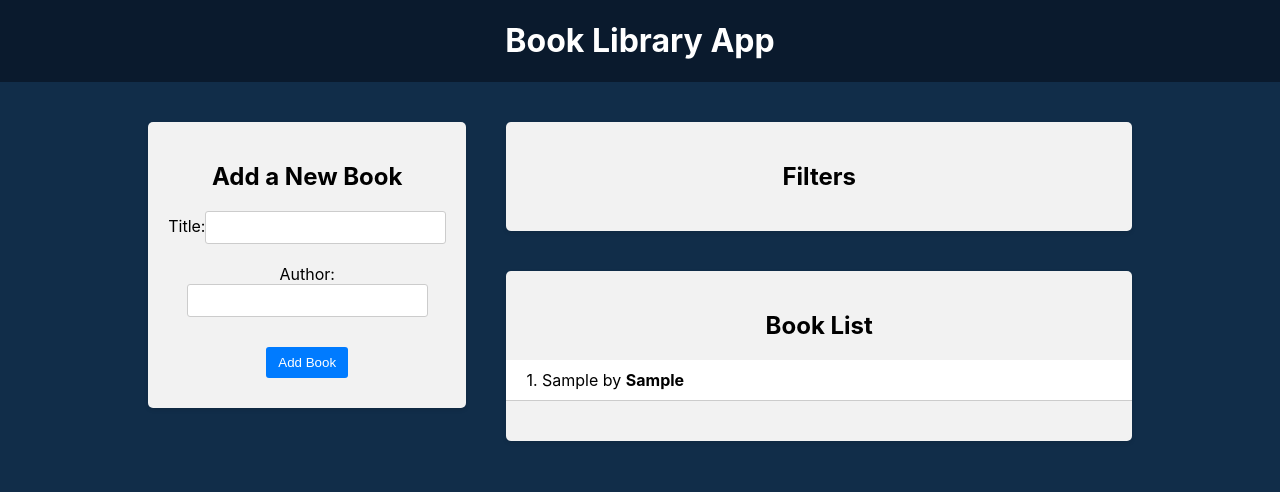
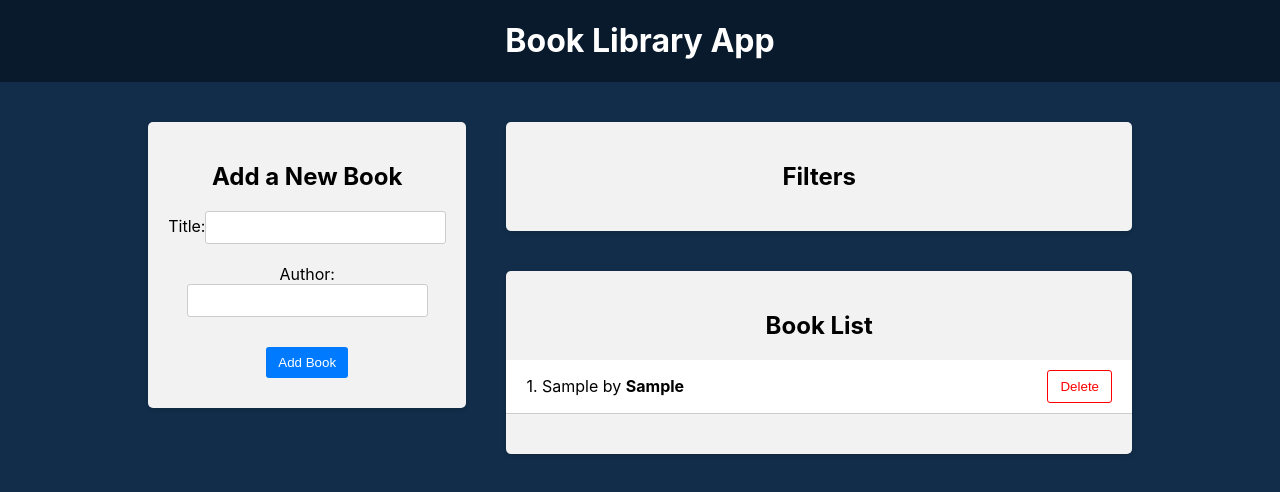
Before and after one commit to AndyDrewDev/book-library-app, a React (Create React App) app in the folder frontend/: page / in a window 1280 px wide. Both pictures are taken after typing "Sample", "Sample" into the empty fields and a click on the button "Add Book". Shown: the top 492 px of the page. Built offline with nearby package versions, Linux system fonts and the light colour scheme.

Commit message:
Delete book by id

```diff
--- a/frontend/src/components/BookList/BookList.js
+++ b/frontend/src/components/BookList/BookList.js
@@ -1,7 +1,10 @@
 import './BookList.css'
-import { useSelector } from 'react-redux'
+import { useDispatch, useSelector } from 'react-redux'
+import { deleteBook } from '../../redux/books/actionCreators'
 const BookList = () => {
   const books = useSelector((state) => state.books)
+
+  const dispatch = useDispatch()
 
   return (
     <div className='app-block book-list'>
@@ -10,13 +13,20 @@
         <p>No books available</p>
       ) : (
         <ul>
-          {books.map((book, i) => (
-            <li key={book.id}>
-              <div className='book-info'>
-                {++i}. {book.title} by <strong>{book.author}</strong>
-              </div>
-            </li>
-          ))}
+          {books.map((book, i) => {
+            const handleDeleteBook = (id) => dispatch(deleteBook(book.id))
+
+            return (
+              <li key={book.id}>
+                <div className='book-info'>
+                  {++i}. {book.title} by <strong>{book.author}</strong>
+                </div>
+                <div className='book-actions'>
+                  <button onClick={handleDeleteBook}>Delete</button>
+                </div>
+              </li>
+            )
+          })}
         </ul>
       )}
     </div>
--- a/frontend/src/redux/books/actionCreators.js
+++ b/frontend/src/redux/books/actionCreators.js
@@ -6,3 +6,10 @@
     payload: newBook,
   }
 }
+
+export const deleteBook = (id) => {
+  return {
+    type: a.DELETE_BOOK,
+    payload: id,
+  }
+}
--- a/frontend/src/redux/books/actionTypes.js
+++ b/frontend/src/redux/books/actionTypes.js
@@ -1,3 +1,3 @@
 export const ADD_BOOK = 'ADD_BOOK'
-// DELETE_BOOK
+export const DELETE_BOOK = 'DELETE_BOOK'
 // TOGGLE_FAVORITE
--- a/frontend/src/redux/books/reducer.js
+++ b/frontend/src/redux/books/reducer.js
@@ -6,6 +6,8 @@
   switch (action.type) {
     case a.ADD_BOOK:
       return [...state, action.payload]
+    case a.DELETE_BOOK:
+      return state.filter((book) => book.id !== action.payload)
     default:
       return state
   }
```
Also changed, not shown: 2 other files (tests, documents, lock files or other folders).
